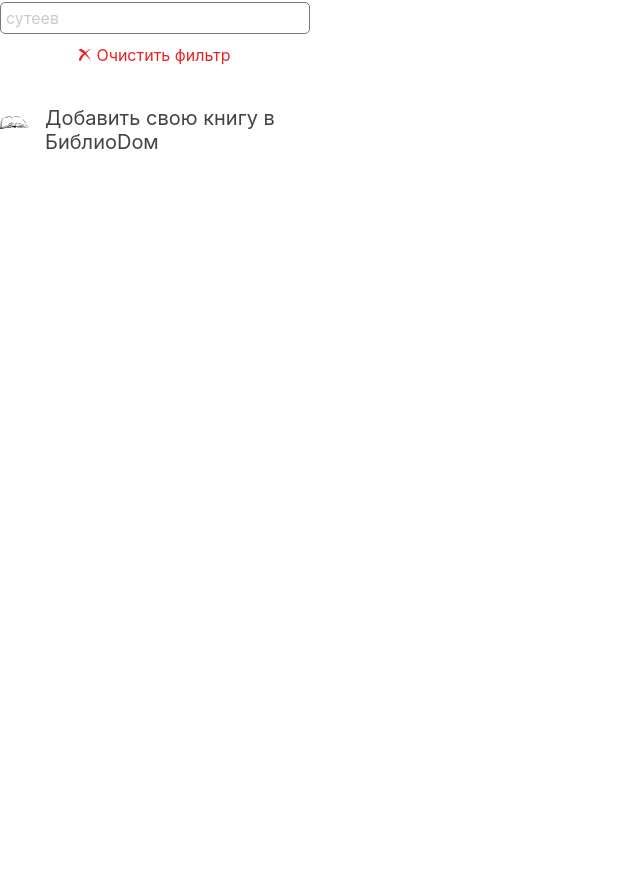
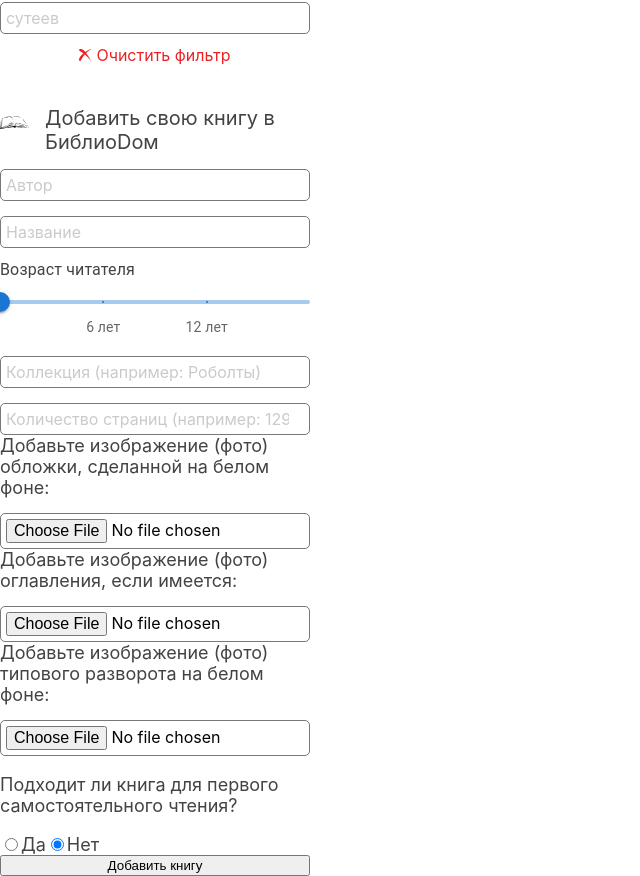
Before and after one commit to arba-octo/library-dom, a React (Create React App) app: page / in a window 1280 px wide. Shown: the part 325-1201 px from the top of the page, without its empty margins (0-640 px from the left). Before the commit the page ends 800 px from the top, so only its background shows below. Built offline with nearby package versions, Linux system fonts and the light colour scheme.

Commit message:
br-10: Сделана структура side-bar add-book

```diff
--- a/src/components/SideBar/SideBarAddBook.js
+++ b/src/components/SideBar/SideBarAddBook.js
@@ -1,14 +1,8 @@
+import {useState} from "react";
+import {Slider, Typography} from "@mui/material";
 import SideBarInput from "./SideBarInput";
-import {Slider, Typography} from "@mui/material";
-import {
-    selectAge,
-    selectAuthor,
-    selectTitle,
-    setAgeAction,
-    setAuthorAction,
-    setTitleAction
-} from "../../features/search/search-slice";
-import {useValue} from "../../features/search/use-value";
+import useValueAddbook from "../../features/use-value-addbook";
+import {dataBooks} from "../../data/data-books";
 
 function SideBarAddBook() {
     const marks = [
@@ -20,48 +14,127 @@ function SideBarAddBook() {
             value: 12,
             label: '12 лет'
         }
-    ]
+    ];
+    const [valueAuthor, handleChangeAuthor] = useValueAddbook("add-book__author");
+    const [valueTitle, handleChangeTitle] = useValueAddbook("add-book__title");
+    const [valueAge, handleChangeAge] = useValueAddbook("add-book__age");
+    const [valueCollection, handleChangeCollection] = useValueAddbook("add-book__collection");
+    const [valuePages, handleChangePages] = useValueAddbook("add-book__pages");
 
-    const [age, handleChangeAge] = useValue(selectAge, setAgeAction);
-    const [title, handleChangeTitle] = useValue(selectTitle, setTitleAction);
-    const [author, handleChangeAuthor] = useValue(selectAuthor, setAuthorAction);
+    const handleClickAddBook = () => {
+        const newBook = {
+            title: valueTitle,
+            author: valueAuthor,
+            collection: valueCollection,
+            pages: valuePages,
+            age: valueAge,
+            faceImg: '',
+            tocImg: '',
+            exampImg: '',
+            statusFree: true,
+            occupiedTo: null,
+            owner: 'DanaArb',
+            firstSelfReading: false,
+            comments: []
+        }
+        dataBooks.concat(newBook);
+    }
+    const [check, setCheck] = useState('')
+    const handleChangeRadio = () => {
 
-    return null
-    // return (
-    //     <div className="side-bar__inputs">
-    //         <SideBarInput
-    //             id="add-book__author"
-    //             type="text"
-    //             placeholder="Автор"
-    //             classInput="side-bar__input_add-book"
-    //             value={author}
-    //             onChange={handleChangeAuthor}
-    //         />
-    //         <SideBarInput
-    //             id="add-book__title"
-    //             type="text"
-    //             placeholder="Название"
-    //             classInput="side-bar__input_add-book"
-    //             value={title}
-    //             onChange={handleChangeTitle}
-    //         />
-    //         <div className="side-bar__slider">
-    //             <Typography id="age" gutterBottom>
-    //                 Возраст читателя
-    //             </Typography>
-    //             <Slider
-    //                 aria-labelledby="age"
-    //                 getAriaLabel={() => 'Возраст читателя'}
-    //                 value={age} // Определяет активный дефолтный диапазон значений
-    //                 onChange={handleChangeAge}
-    //                 step={1}
-    //                 min={0}
-    //                 max={18}
-    //                 valueLabelDisplay="auto"
-    //                 marks={marks}
-    //             />
-    //         </div>
-    //     </div>
-    //         )
-            }
-            export default SideBarAddBook;
+    }
+
+    return (
+        <form className="side-bar__inputs side-bar__add-book-form" action="mailto:nevarus@yandex.ru" method="POST">
+
+            <SideBarInput
+                id="add-book__author"
+                type="text"
+                placeholder="Автор"
+                classInput="side-bar__input_add-book"
+                value={valueAuthor}
+                onChange={handleChangeAuthor}
+            />
+            <SideBarInput
+                id="add-book__title"
+                type="text"
+                placeholder="Название"
+                classInput="side-bar__input_add-book"
+                value={valueTitle}
+                onChange={handleChangeTitle}
+            />
+            <div className="side-bar__slider">
+                <Typography id="age" gutterBottom>
+                    Возраст читателя
+                </Typography>
+                <Slider
+                    aria-labelledby="age"
+                    getAriaLabel={() => 'Возраст читателя'}
+                    value={valueAge}
+                    onChange={handleChangeAge}
+                    step={1}
+                    min={0}
+                    max={18}
+                    valueLabelDisplay="auto"
+                    marks={marks}
+                />
+            </div>
+            <SideBarInput
+                id="add-book__collection"
+                type="text"
+                placeholder="Коллекция (например: Роболты)"
+                classInput="side-bar__input_add-book"
+                value={valueCollection}
+                onChange={handleChangeCollection}
+            />
+            <SideBarInput
+                id="add-book__pages"
+                type="number"
+                placeholder="Количество страниц (например: 129)"
+                classInput="side-bar__input_add-book"
+                value={valuePages}
+                onChange={handleChangePages}
+            />
+            <label htmlFor="add-book__face-img">Добавьте изображение (фото) обложки, сделанной на белом фоне:</label>
+            <SideBarInput
+                id="add-book__face-img"
+                name="add-book__face-img"
+                type="file"
+                accept="image/*"
+                classInput="side-bar__input_add-book"
+            />
+            <label htmlFor="add-book__toc-img">Добавьте изображение (фото) оглавления, если имеется:</label>
+            <SideBarInput
+                id="add-book__toc-img"
+                name="add-book__toc-img"
+                type="file"
+                accept="image/*"
+                classInput="side-bar__input_add-book"
+            />
+            <label htmlFor="add-book__examp-img">Добавьте изображение (фото) типового разворота на белом фоне:</label>
+            <SideBarInput
+                id="add-book__examp-img"
+                name="add-book__examp-img"
+                type="file"
+                accept="image/*"
+                classInput="side-bar__input_add-book"
+            />
+            <div>
+                <p>Подходит ли книга для первого самостоятельного чтения?</p>
+                <input type="radio" id="yes" name="add-book__first-self-reading" value="да" onChange={handleChangeRadio}/>
+                <label htmlFor="yes">Да</label>
+                <input type="radio" id="no" name="add-book__first-self-reading" value="нет" checked onChange={handleChangeRadio}/>
+                <label htmlFor="no">Нет</label>
+            </div>
+
+            <button
+                type="submit"
+                className="side-bar__add-button"
+                onClick={handleClickAddBook}
+            >Добавить книгу
+            </button>
+        </form>
+    )
+}
+
+export default SideBarAddBook;
--- a/src/components/SideBar/SideBarSearch.js
+++ b/src/components/SideBar/SideBarSearch.js
@@ -52,6 +52,7 @@ function SideBarSearch() {
                 max={18}
                 valueLabelDisplay="auto"
                 marks={marks}
+                color="#DAF605"
                 onChange={(evt) => dispatch(changeValueAction({id: "age", value: evt.target.value}))}
                 onClick={(evt) => dispatch(setActiveFilter({id: "ageToFilter", value: age}))}
             />
--- /dev/null
+++ b/src/features/use-value-addbook.js
@@ -0,0 +1,8 @@
+import {useState} from "react";
+
+function useValueAddbook( {id} ) {
+    const [value, setValue] = useState('');
+    const handleChange = (id) => {setValue(value)};
+    return [value, handleChange]
+}
+export default useValueAddbook;
```
Also changed, not shown: src/data/data-books.js (+29 -29 lines), src/images/books/robolts_examp.jpg (renamed from src/images/books/robolts.examp.jpg), src/images/books/robolts_face.jpg (renamed from src/images/books/roboltы_face.jpg).
